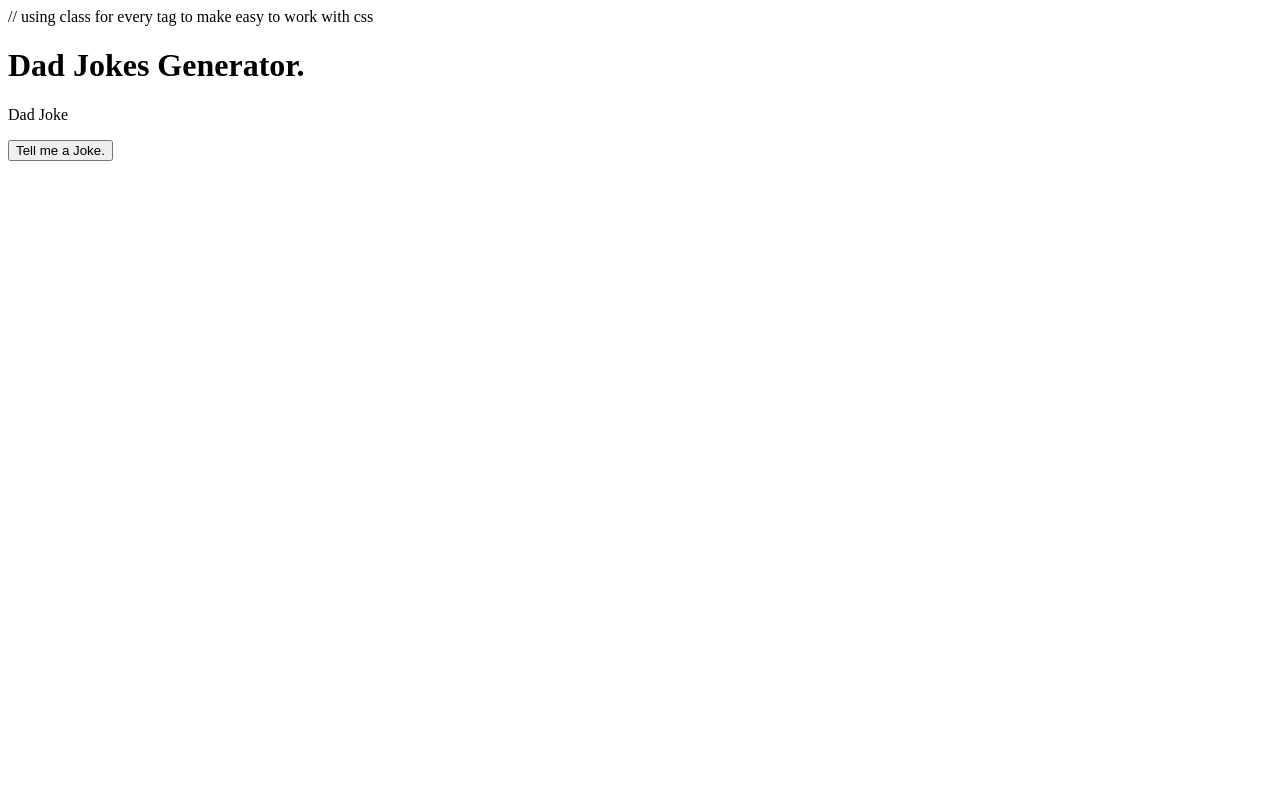
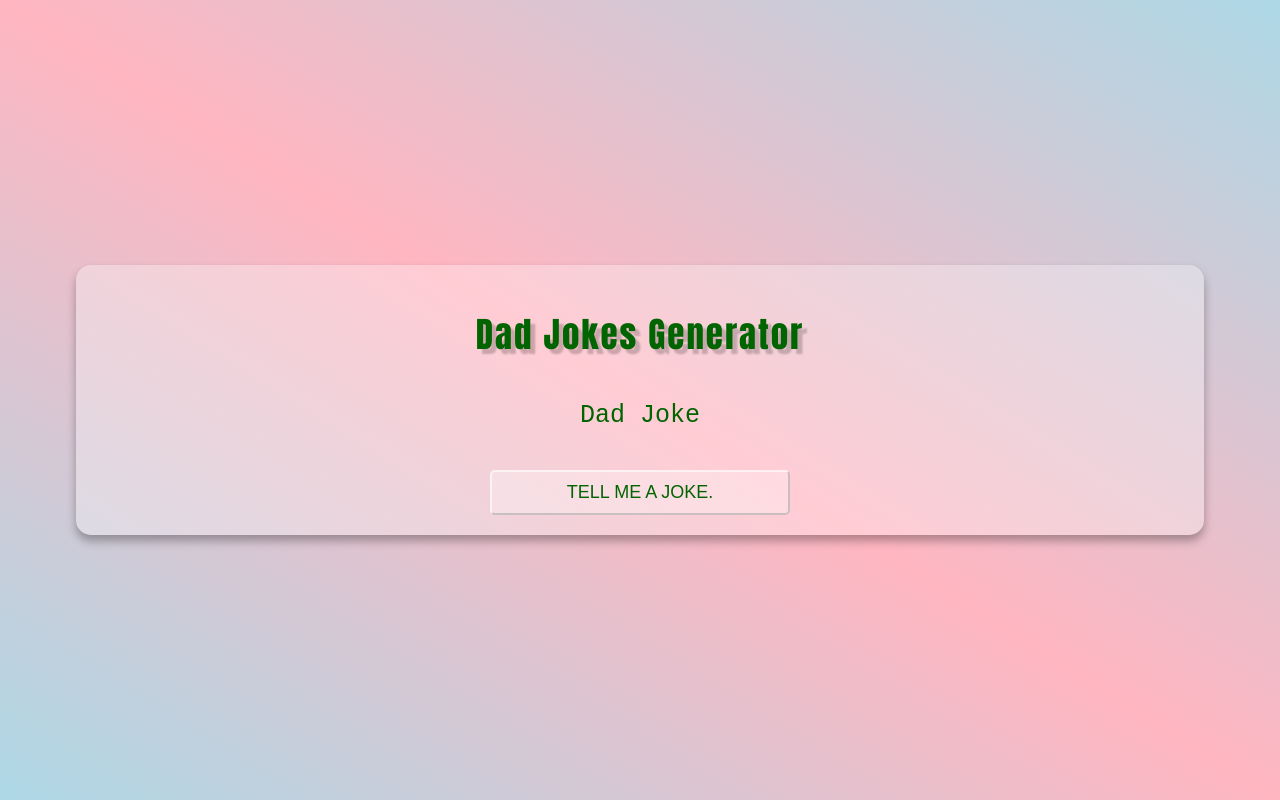
Before and after one commit to royalru/JavaScript-Projects, a plain HTML site: page Dad-Jokes-Generator/index.html in a window 1280 px wide. Drawn offline with Linux system fonts and the light colour scheme.

Commit message:
complete

```diff
--- a/Dad-Jokes-Generator/index.html
+++ b/Dad-Jokes-Generator/index.html
@@ -3,14 +3,20 @@
   <head>
     <meta charset="UTF-8" />
     <meta name="viewport" content="width=device-width, initial-scale=1.0" />
-    <title>Dad Joke Generator.</title>
+    <title>Dad Jokes Generator.</title>
+    <link rel="stylesheet" href="style.css" />
   </head>
   <body>
-    // using class for every tag to make easy to work with css
-    <div class="contaiiner">
-      <h1 class="heading">Dad Jokes Generator.</h1>
+    <!--using class for every tag
+       to make easy to work with css-->
+    <div class="container">
+      <h1 class="heading">Dad Jokes Generator</h1>
       <p class="joke" id="joke">Dad Joke</p>
-      <button class="btn" id="btn">Tell me a Joke.</button>
+      <button onclick="handleChangeJoke()" class="btn" id="btn">
+        Tell me a Joke.
+      </button>
     </div>
+
+    <script src="./index.js"></script>
   </body>
 </html>
--- a/Dad-Jokes-Generator/index.js
+++ b/Dad-Jokes-Generator/index.js
@@ -0,0 +1,15 @@
+let jokes = [
+  "hello jokes 1",
+  "hello jokes 2",
+  "hello jokes 3",
+  "hello jokes 4",
+];
+let selected = "";
+
+function handleChangeJoke() {
+  let jokeContainer = document.getElementById("joke");
+  let button = document.getElementById("btn");
+
+  let randIdx = Math.floor(Math.random() * jokes.length);
+  jokeContainer.innerHTML = jokes[randIdx];
+}
--- a/Dad-Jokes-Generator/style.css
+++ b/Dad-Jokes-Generator/style.css
@@ -0,0 +1,52 @@
+body {
+  margin: 0;
+  background: linear-gradient(to left bottom, lightblue, lightpink, lightblue);
+  min-height: 100vh;
+  display: flex;
+  justify-content: center;
+  align-items: center;
+  font-family: monospace;
+}
+.container {
+  background-color: rgba(255, 255, 255, 0.3);
+  padding: 20px;
+  box-shadow: 0 6px 10px rgba(0,0,0,.3);
+  border-radius: 15px;
+  width: 85%;
+  text-align: center;
+  color: darkgreen;
+}
+.heading{
+    font-size: 35px;
+    font-weight: 200;
+    font-family: Impact, Haettenschweiler,
+    'Arial Narrow Bold', sans-serif;
+    text-shadow: 5px 5px 2px rgba(0,0,0,.2);
+    letter-spacing: 2px;
+
+}
+
+.joke{
+    font-size: 25px;
+    font-weight: 500px;
+    margin: 40px;
+}
+
+.btn{
+    font-size: 18px;
+    font-weight: 700px;
+    border-radius: 5px;
+    cursor: pointer;
+    padding: 10px;
+    background-color: rgba(255, 255, 255, 0.3);
+    border-color: rgba(255, 255, 255, 0.6);
+    text-transform: uppercase;
+    width: 300px;
+    color: darkgreen;
+}
+.btn:hover{
+    background-color: rgba(255, 255, 255, 0.5);
+    box-shadow: 0 4px 4px rgba(0,0,0,.3);
+    transition: all 300ms ease;
+
+}
```
